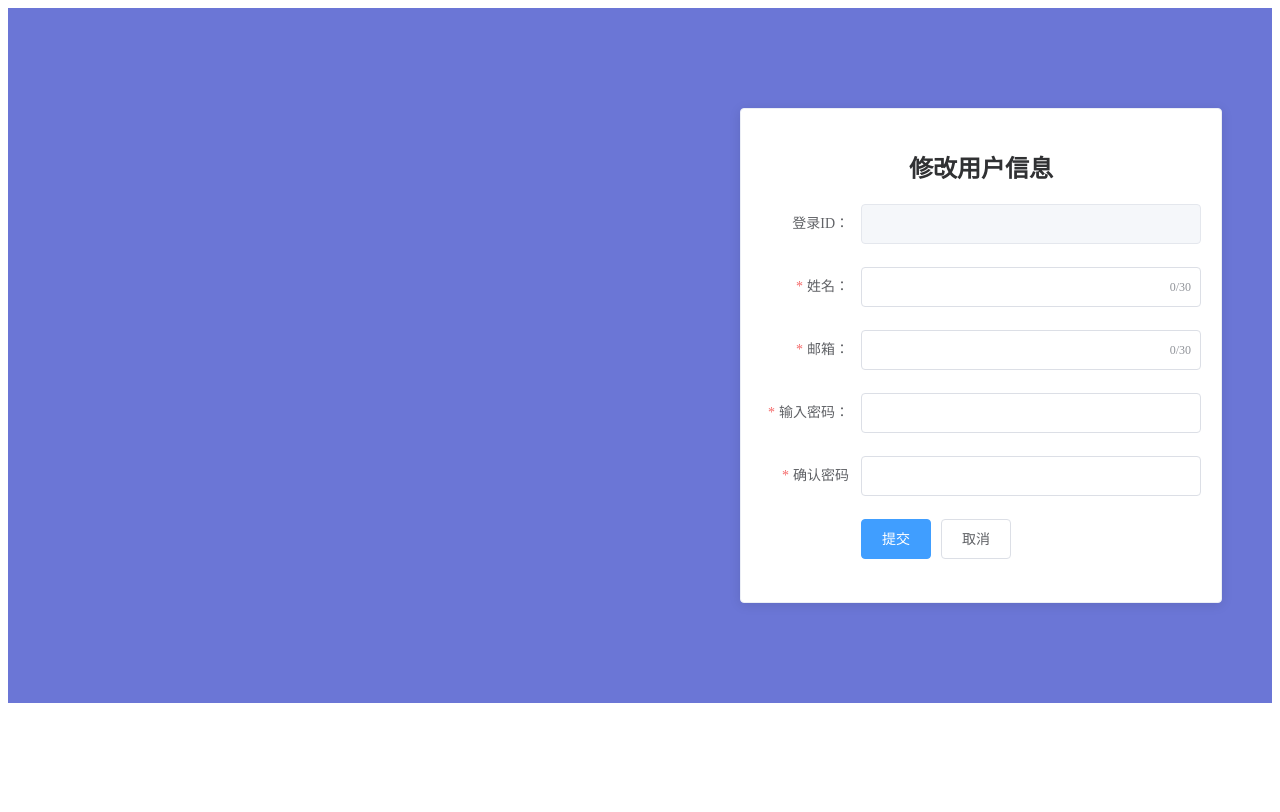
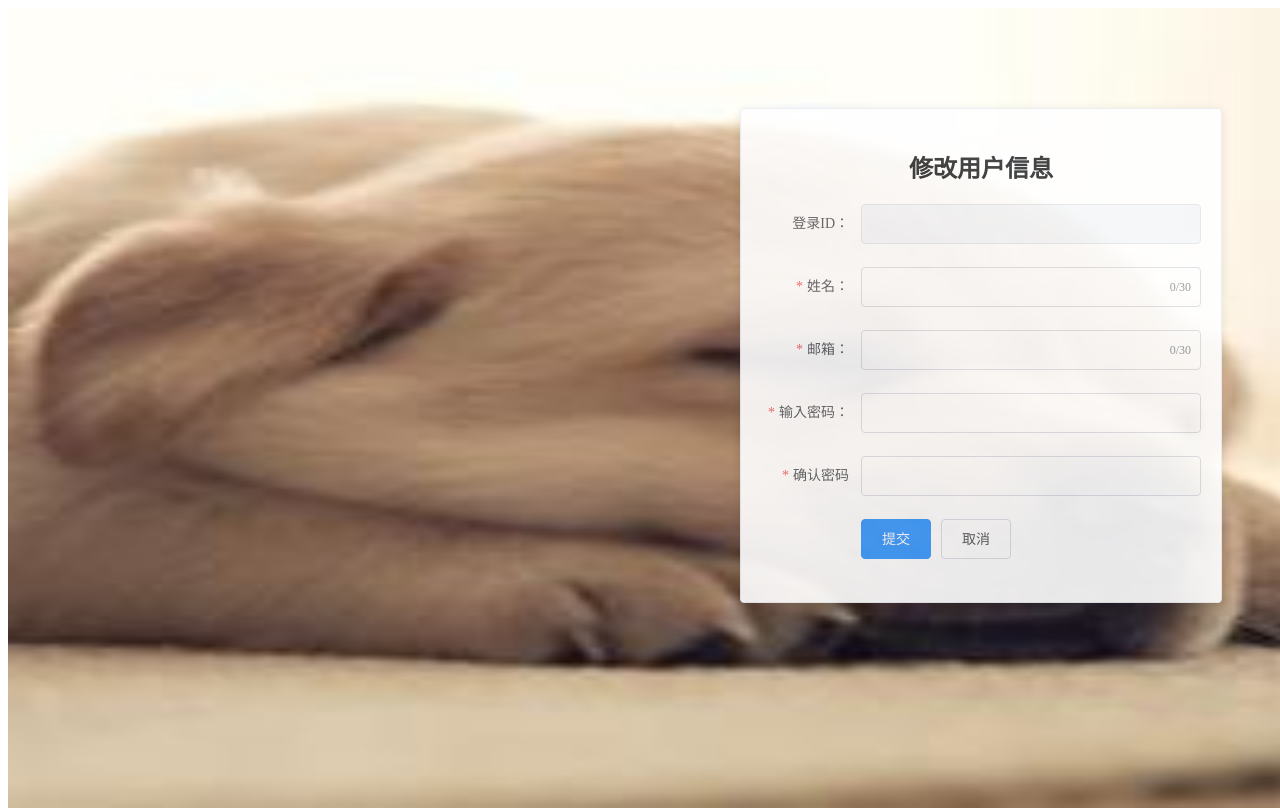
Before and after one commit to gerry-gqj/sys_issue, a Vue app in the folder qiuqi_web/: page /userinfo in a window 1280 px wide. Built offline with nearby package versions, Linux system fonts and the light colour scheme.

Commit message:
#背景图片设定

```diff
--- a/qiuqi_web/src/components/nav.vue
+++ b/qiuqi_web/src/components/nav.vue
@@ -1,23 +1,22 @@
 <template>
   <div class="menu">
     <el-aside width="210px">
-      <el-menu default-active="this.$route.path"
-               class="el-menu-vertical-demo"
-               @open="handleOpen"
-               @close="handleClose"
-               router>
-        <el-menu-item index="/main/create"
-                      v-if="this.role != '经理'">
+      <el-menu
+        default-active="this.$route.path"
+        class="el-menu-vertical-demo"
+        @open="handleOpen"
+        @close="handleClose"
+        router
+      >
+        <el-menu-item index="/main/create" v-if="this.role != '经理'">
           <i class="el-icon-menu"></i>
           <span slot="title">创建 Issue</span>
         </el-menu-item>
-        <el-menu-item index="/main/reportCheck"
-                      v-if="this.role =='超级Admin'||'经理'">
+        <el-menu-item index="/main/reportCheck" v-if="this.role != '普通员工'">
           <i class="el-icon-document"></i>
           <span slot="title">Issue 报表</span>
         </el-menu-item>
-        <el-menu-item index="/main/countCheck"
-                      v-if="this.role == '超级Admin'">
+        <el-menu-item index="/main/countCheck" v-if="this.role == '超级Admin'">
           <i class="el-icon-location"></i>
           <span slot="title">账户管理</span>
         </el-menu-item>
@@ -37,20 +36,20 @@
 </template>
 <script>
 export default {
-  data () {
+  data() {
     return {
       role: "",
     };
   },
-  mounted () {
+  mounted() {
     this.role = localStorage.getItem("role");
     console.log(this.role);
   },
   methods: {
-    handleOpen (key, keyPath) {
+    handleOpen(key, keyPath) {
       console.log(key, keyPath);
     },
-    handleClose (key, keyPath) {
+    handleClose(key, keyPath) {
       console.log(key, keyPath);
     },
   },
--- a/qiuqi_web/src/views/Registered.vue
+++ b/qiuqi_web/src/views/Registered.vue
@@ -1,53 +1,63 @@
 <template>
   <div>
-    <div class="main">
+    <div class="background">
+      <img :src="imgSrc" width="100%" height="100%" alt="" />
+    </div>
+    <div class="front">
       <el-row>
-        <el-col :span="12"
-                :offset="12">
+        <el-col :span="12" :offset="12">
           <el-card class="box-card">
             <h2 class="title">新用户注册</h2>
-            <el-form :model="ruleForm"
+            <el-form
+              :model="ruleForm"
               :rules="rules"
               ref="ruleForm"
               label-width="100px"
-                     class="demo-ruleForm">
-              <el-form-item label="登录ID："
-                            prop="loginid">
-                <el-input v-model="ruleForm.loginid"
+              class="demo-ruleForm"
+            >
+              <el-form-item label="登录ID：" prop="loginid">
+                <el-input
+                  v-model="ruleForm.loginid"
                   maxlength="30"
-                          show-word-limit></el-input>
+                  show-word-limit
+                ></el-input>
               </el-form-item>
-              <el-form-item label="用户名："
-                            prop="name">
-                <el-input v-model="ruleForm.name"
+              <el-form-item label="用户名：" prop="name">
+                <el-input
+                  v-model="ruleForm.name"
                   maxlength="20"
-                          show-word-limit></el-input>
+                  show-word-limit
+                ></el-input>
               </el-form-item>
-              <el-form-item label="邮箱："
-                            prop="mail">
-                <el-input v-model="ruleForm.mail"
+              <el-form-item label="邮箱：" prop="mail">
+                <el-input
+                  v-model="ruleForm.mail"
                   maxlength="30"
-                          show-word-limit></el-input>
+                  show-word-limit
+                ></el-input>
               </el-form-item>
-              <el-form-item label="输入密码："
-                            prop="pass">
-                <el-input type="password"
+              <el-form-item label="输入密码：" prop="pass">
+                <el-input
+                  type="password"
                   v-model="ruleForm.pass"
                   autocomplete="off"
                   maxlength="30"
-                          show-password></el-input>
+                  show-password
+                ></el-input>
               </el-form-item>
-              <el-form-item label="确认密码："
-                            prop="checkPass">
-                <el-input type="password"
+              <el-form-item label="确认密码：" prop="checkPass">
+                <el-input
+                  type="password"
                   v-model="ruleForm.checkPass"
                   autocomplete="off"
                   maxlength="30"
-                          show-password></el-input>
+                  show-password
+                ></el-input>
               </el-form-item>
               <el-form-item>
-                <el-button type="primary"
-                           @click="submitForm('ruleForm')">注册</el-button>
+                <el-button type="primary" @click="submitForm('ruleForm')"
+                  >注册</el-button
+                >
                 <el-button @click="goback">返回</el-button>
               </el-form-item>
             </el-form>
@@ -60,7 +70,7 @@
 
 <script>
 export default {
-  data () {
+  data() {
     const validatePass = (rule, value, callback) => {
       if (value === "") {
         callback(new Error("请输入密码"));
@@ -81,8 +91,8 @@ export default {
       }
     };
     return {
+      imgSrc: require("../assets/imgs/user2.jpg"),
       dialogVisible1: true,
-
       ruleForm: {
         name: "",
         pass: "",
@@ -103,7 +113,10 @@ export default {
         ],
         pass: [
           { required: true, validator: validatePass, trigger: "blur" },
-          { pattern: /^(?![a-zA-Z]+$)(?![A-Z\W_]+$)(?![a-z\W_]+$)[a-zA-Z\W_]{8,30}$/, message: '密码为大小写字母，特殊符号必须包含三种，长度为 8 - 30位' }
+          {
+            pattern: /^(?![a-zA-Z]+$)(?![A-Z\W_]+$)(?![a-z\W_]+$)[a-zA-Z\W_]{8,30}$/,
+            message: "密码为大小写字母，特殊符号必须包含三种，长度为 8 - 30位",
+          },
         ],
         pass1: [{ required: true, validator: validatePass, trigger: "blur" }],
         checkPass: [
@@ -136,7 +149,7 @@ export default {
     };
   },
   methods: {
-    submitForm (formName) {
+    submitForm(formName) {
       this.$refs[formName].validate((valid) => {
         if (valid) {
           this.$axios
@@ -171,7 +184,7 @@ export default {
         }
       });
     },
-    goback () {
+    goback() {
       // this.$router.go(-1);
       this.$confirm("是否取消注册?", "提示", {
         confirmButtonText: "确定",
@@ -222,7 +235,24 @@ export default {
 .title {
   text-align: center;
 }
-.main {
-  background-color: #4654cccc;
+/* 图片背景样式 */
+.background {
+  width: 100%;
+  height: 100%; /**宽高100%是为了图片铺满屏幕 */
+  z-index: -1;
+  position: absolute;
+  /* filter: alpha(Opacity=85);
+  -moz-opacity: 0.85;
+  opacity: 0.85; */
+}
+
+/* 图片和内容的层叠显示 */
+.front {
+  z-index: 1;
+  /* position: absolute; */
+  /* 设置透明度 */
+  filter: alpha(Opacity=85); /*兼容ie*/
+  -moz-opacity: 0.85;
+  opacity: 0.9;
 }
 </style>
--- a/qiuqi_web/src/views/userinfo.vue
+++ b/qiuqi_web/src/views/userinfo.vue
@@ -4,8 +4,10 @@
                  :visible.sync="dialogVisible1"
                  width="30%"
                  :before-close="handleClose"> -->
-
-    <div class="main">
+    <div class="background">
+      <img :src="imgSrc" width="100%" height="100%" alt="" />
+    </div>
+    <div class="front">
       <el-row>
         <el-col :span="12" :offset="12">
           <div class="grid-content"></div>
@@ -92,8 +94,8 @@ export default {
       }
     };
     return {
+      imgSrc: require("../assets/imgs/user2.jpg"),
       dialogVisible1: true,
-
       ruleForm: {
         name: "",
         pass: "",
@@ -130,7 +132,10 @@ export default {
         mail: [
           { required: true, message: "请输入邮箱", trigger: "blur" },
           { max: 30, message: "长度在 30 个字符", trigger: "blur" },
-          {pattern:/^([a-zA-Z0-9]+[-_\.]?)+@[a-zA-Z0-9]+\.(com|cn)+$/,message:'邮箱格式错误'},
+          {
+            pattern: /^([a-zA-Z0-9]+[-_\.]?)+@[a-zA-Z0-9]+\.(com|cn)+$/,
+            message: "邮箱格式错误",
+          },
           {
             type: "email",
             message: "请输入正确的邮箱地址",
@@ -142,8 +147,7 @@ export default {
     };
   },
   mounted() {
-    this.ruleForm.loginid=localStorage.getItem('userID')
-
+    this.ruleForm.loginid = localStorage.getItem("userID");
   },
   methods: {
     submitForm(formName) {
@@ -159,36 +163,31 @@ export default {
                 userID: this.ruleForm.loginid,
               })
             )
-            .then((res)=> {
-              console.log(res.data)
+            .then((res) => {
+              console.log(res.data);
               if (res.data.status == "修改个人信息成功") {
-                this.$message(
-                    {
-                      type: 'success',
-                      message: '修改成功'
-                    }
-                );
-                setTimeout( ()=>{window.location.href = "./main"},1000)
+                this.$message({
+                  type: "success",
+                  message: "修改成功",
+                });
+                setTimeout(() => {
+                  window.location.href = "./main";
+                }, 1000);
               } else {
-                this.$message(
-                    {
-                      type: 'error',
-                      message: '修改失败'
-                    }
-                );
+                this.$message({
+                  type: "error",
+                  message: "修改失败",
+                });
               }
             })
             .catch(function (error) {
               console.log(error);
             });
         } else {
-          this.$message(
-              {
-                type: 'error',
-                message: '修改失败'
-              }
-          );
-
+          this.$message({
+            type: "error",
+            message: "修改失败",
+          });
         }
       });
     },
@@ -282,7 +281,24 @@ body > .el-container {
   text-align: center;
 }
 
-.main {
-  background-color: #4654cccc;
+/* 图片背景样式 */
+.background {
+  width: 100%;
+  height: 100%; /**宽高100%是为了图片铺满屏幕 */
+  z-index: -1;
+  position: absolute;
+  /* filter: alpha(Opacity=85);
+  -moz-opacity: 0.85;
+  opacity: 0.85; */
+}
+
+/* 图片和内容的层叠显示 */
+.front {
+  z-index: 1;
+  /* position: absolute; */
+  /* 设置透明度 */
+  filter: alpha(Opacity=85); /*兼容ie*/
+  -moz-opacity: 0.85;
+  opacity: 0.9;
 }
 </style>
```
Also changed, not shown: 1 other file (tests, documents, lock files or other folders). Lines whose indentation alone changed are shown as unchanged.
